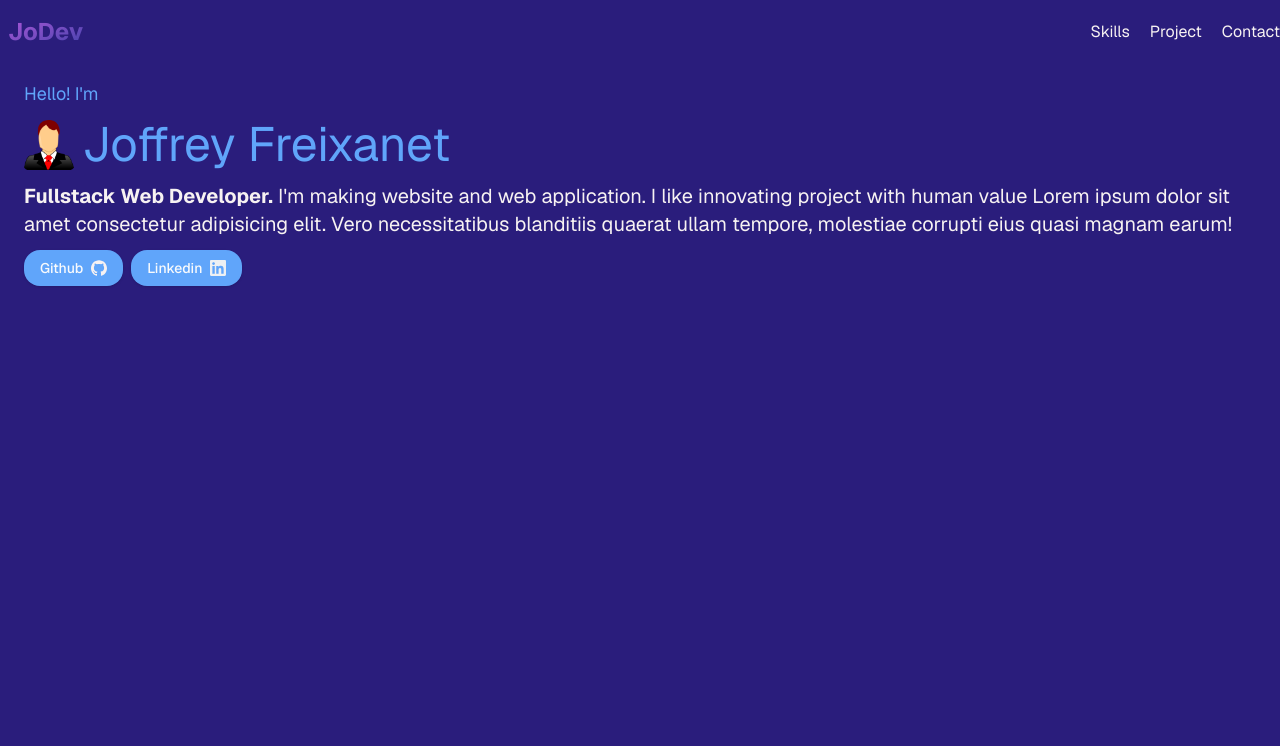
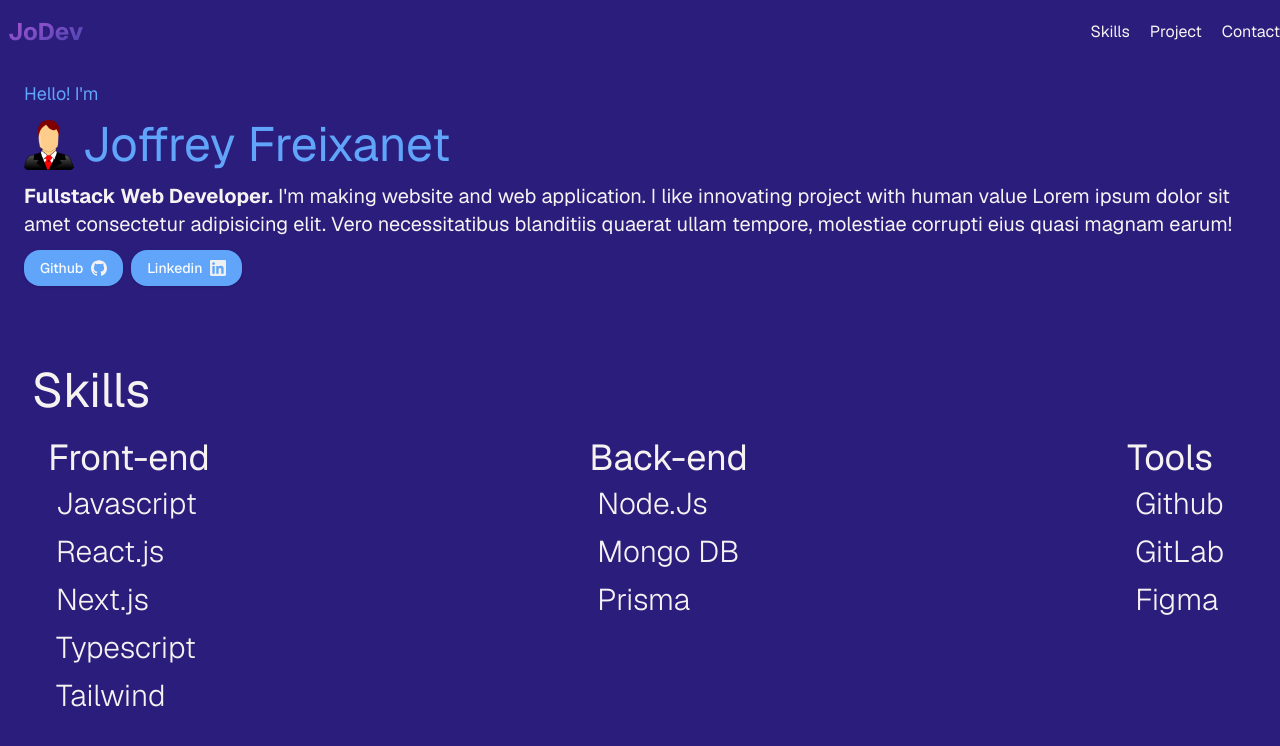
Before and after one commit to Joff317/Portfolio, a Next.js app: page / in a window 1280 px wide. Shown: the top 746 px of the page. Built offline with nearby package versions, Linux system fonts and the light colour scheme; a web font is replaced by a local one.

Commit message:
skills_section v1

```diff
--- a/app/page.tsx
+++ b/app/page.tsx
@@ -8,11 +8,14 @@
 import Link from "next/link";
 import Image from "next/image";
 import HeroSection from "@/components/HeroSection";
+import SkillsSection from "@/components/SkillsSection";
 
 export default function Home() {
   return (
     <PageContainer className="p-4">
       <HeroSection/>
+
+      <SkillsSection/>
     </PageContainer>
   );
 }
--- /dev/null
+++ b/components/SkillsSection.tsx
@@ -0,0 +1,43 @@
+import PageContainer from "./PageContainer";
+
+export default function SkillsSection() {
+  return (
+    <PageContainer className="mt-20 px-4">
+      <h1 className="text-5xl">Skills</h1>
+      <div className="mt-4 flex flex-row justify-between">
+        <div>
+          <h2 className="text-4xl px-4 mt-2">Front-end</h2>
+          <div className="p-2">
+            <ul className="px-4 text-3xl font-light flex flex-col gap-3">
+              <li>Javascript</li>
+              <li>React.js</li>
+              <li>Next.js</li>
+              <li>Typescript</li>
+              <li>Tailwind</li>
+            </ul>
+          </div>
+        </div>
+        <div>
+          <h2 className="text-4xl px-4 mt-2">Back-end</h2>
+          <div className="p-2">
+            <ul className="px-4 text-3xl font-light flex flex-col gap-3">
+              <li>Node.Js</li>
+              <li>Mongo DB</li>
+              <li>Prisma</li>
+            </ul>
+          </div>
+        </div>
+        <div>
+          <h2 className="text-4xl px-4 mt-2">Tools</h2>
+          <div className="p-2">
+            <ul className="px-4 text-3xl font-light flex flex-col gap-3">
+              <li>Github</li>
+              <li>GitLab</li>
+              <li>Figma</li>
+            </ul>
+          </div>
+        </div>
+      </div>
+    </PageContainer>
+  );
+}
```
